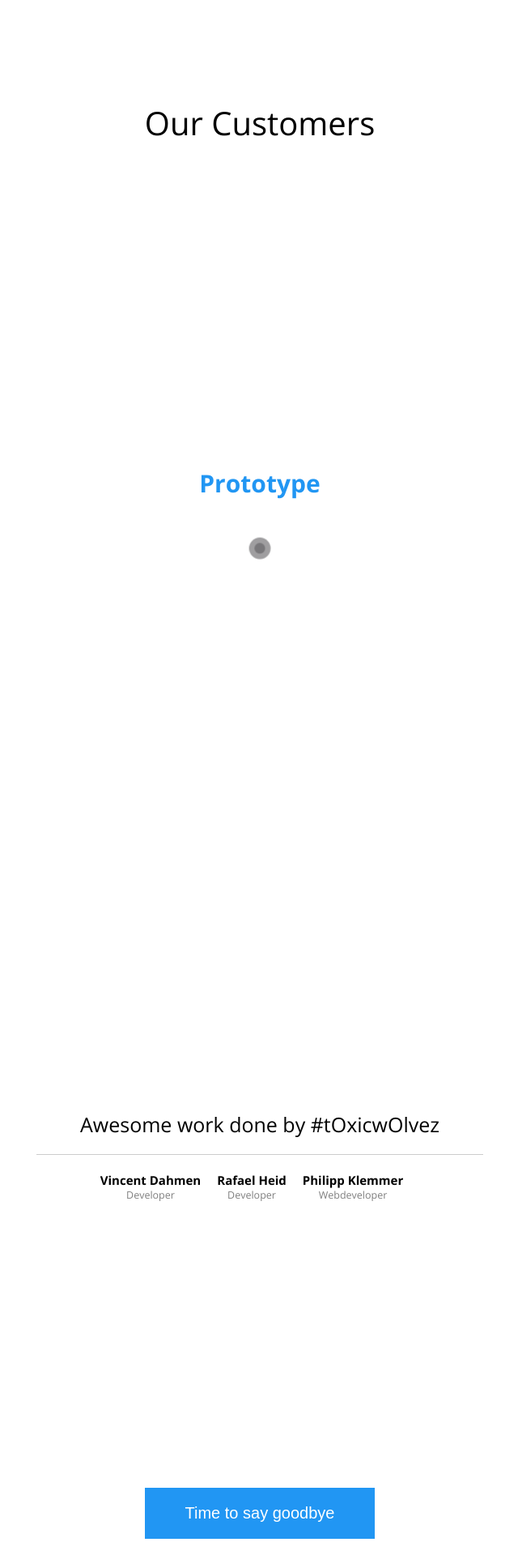
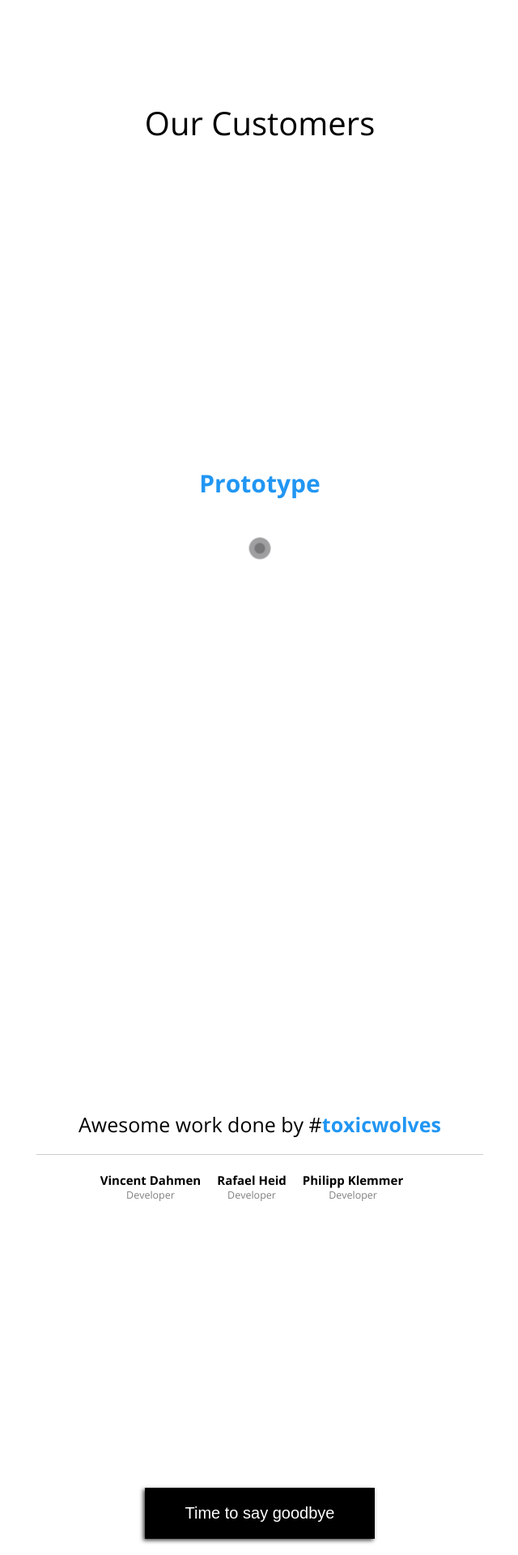
Before and after one commit to wahrwolf/booster-ad, a Django app: page /offers/ in a window 1280 px wide. Shown: the part 1080-3000 px from the top of the page at 81% size, without its empty margins (319-959 px from the left). Run offline with Django 3.2, Linux system fonts and the light colour scheme; data that the repository does not hold is empty.

Commit message:
Redesign alles ist doof

```diff
--- a/booster_ad/offers/static/offers/css/style.css
+++ b/booster_ad/offers/static/offers/css/style.css
@@ -186,7 +186,8 @@
         display: none; }
         main #about ul li h2 {
           margin-bottom: 50px;
-          font-size: 3rem;
+          font-size: 10rem;
+          font-weight: 100;
           color: #2196f3; }
 
 @keyframes spin {
@@ -282,7 +283,7 @@
     #app .card-preview .card-main img {
       width: 100px; }
     #app .card-preview .card-header {
-      background-color: #bdc3c7; }
+      background-color: rgba(0, 0, 0, 0.1); }
     #app .card-preview h3 {
       font-size: 1.5rem;
       margin-bottom: 50px; }
@@ -302,7 +303,7 @@
       border: 0;
       box-shadow: -1px 1px 5px 0px rgba(0, 0, 0, 0.75); }
       #app .card-preview input:hover {
-        background-color: rgba(0, 0, 0, 0.5);
+        background-color: black;
         color: white; }
     #app .card-preview input:last-child {
       margin-bottom: 0; }
@@ -316,7 +317,7 @@
       padding: 10px 20px;
       margin-bottom: 20px; }
       #app .card-preview a:hover {
-        background-color: #2196f3;
+        background-color: black;
         color: white; }
     #app .card-preview .new-card-info, #app .card-preview .moreInfos {
       display: none; }
@@ -397,7 +398,8 @@
     font-size: 2.5rem;
     padding: 20px; }
     #powered h2 span {
-      font-weight: 500; }
+      font-weight: 700;
+      color: #2196f3; }
   #powered hr {
     width: 60%;
     margin: 0 auto;
@@ -450,7 +452,10 @@
     margin: 0 0 50px 0;
     padding: 20px 50px;
     font-size: 2rem;
-    background-color: #2196f3;
-    border: none; }
+    background-color: black;
+    border: none;
+    box-shadow: -2px 2px 5px 0px rgba(0, 0, 0, 0.75); }
+    footer input:hover {
+      background-color: #2196f3; }
 
 /*# sourceMappingURL=style.css.map */
--- a/booster_ad/offers/static/offers/scss/style.scss
+++ b/booster_ad/offers/static/offers/scss/style.scss
@@ -86,7 +86,8 @@
                 display: none;
                 h2{
                     margin-bottom: 50px;
-                    font-size: 3rem;
+                    font-size: 10rem;
+                    font-weight: 100;
                     color: #2196f3;
                 }
             }
@@ -201,7 +202,7 @@
             width: 100px;
         }
         .card-header{
-            background-color: #bdc3c7;
+            background-color: rgba(0,0,0,0.1);
         }
         h3{
             font-size: 1.5rem;
@@ -226,7 +227,7 @@
             border: 0;
             box-shadow: -1px 1px 5px 0px rgba(0, 0, 0, 0.75);
             &:hover{
-                background-color: rgba(0,0,0,0.5);
+                background-color: black;
                 color: white;
             }
         }
@@ -243,7 +244,7 @@
             padding: 10px 20px;
             margin-bottom: 20px;
             &:hover{
-                background-color: $accentColor;
+                background-color: black;
                 color: white;
             }
         }
@@ -348,7 +349,8 @@
         font-size: 2.5rem;
         padding: 20px;
         span{
-            font-weight: 500;
+            font-weight: 700;
+            color: $accentColor;
         }
     }
 
@@ -414,7 +416,11 @@
         margin: 0 0 50px 0;
         padding: 20px 50px;
         font-size: 2rem;
-        background-color: $accentColor;
+        background-color: black;
         border: none;
+        box-shadow: -2px 2px 5px 0px rgba(0,0,0,0.75);
+        &:hover{
+            background-color: $accentColor;
+        }
     }
 }
--- a/booster_ad/offers/templates/offers/index.html
+++ b/booster_ad/offers/templates/offers/index.html
@@ -12,10 +12,6 @@
         <header>
             <div class="container">
                 <h1><a href="#"><img src="{% static 'offers/img/logo_boosterad.svg' %}" alt="Logo" /></a></h1>
-                <ul>
-                    <li><a href="#">Home</a></li>
-                    <li><a href="{% url 'offers:profile' 1 %}">Profil</a></li>
-                </ul>
             </div>
         </header>
         <main>
@@ -109,7 +105,7 @@
                 </div>
             </section>
             <section id="powered">
-                <h2>Awesome work done by #<span>tOxicwOlvez</span></h2>
+                <h2>Awesome work done by #<span>toxicwolves</span></h2>
                 <hr>
                 <ul>
                     <li>
@@ -122,7 +118,7 @@
                     </li>
                     <li>
                         <h4>Philipp Klemmer</h4>
-                        <small>Webdeveloper</small>
+                        <small>Developer</small>
                     </li>
                 </ul>
             </section>
```
Also changed, not shown: 1 other file.
